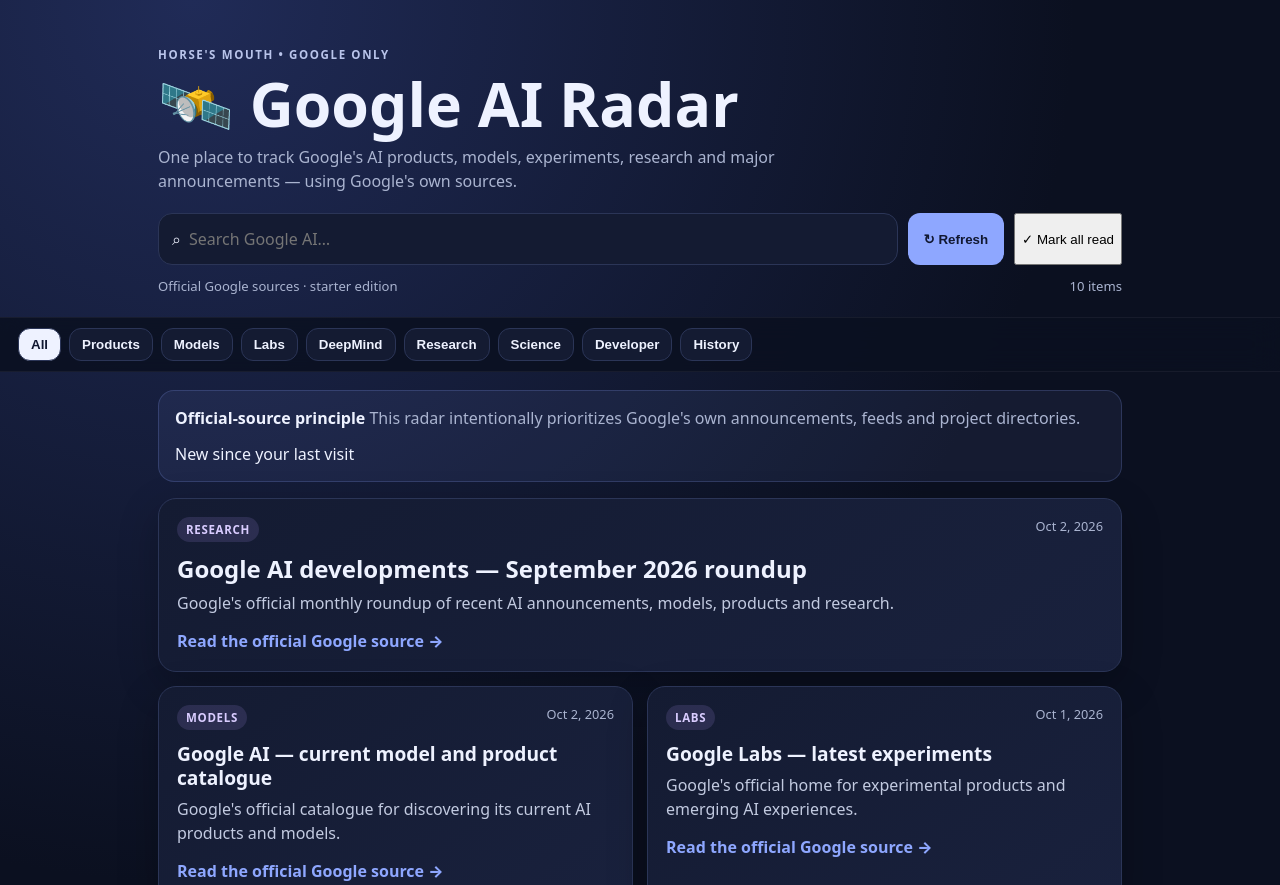
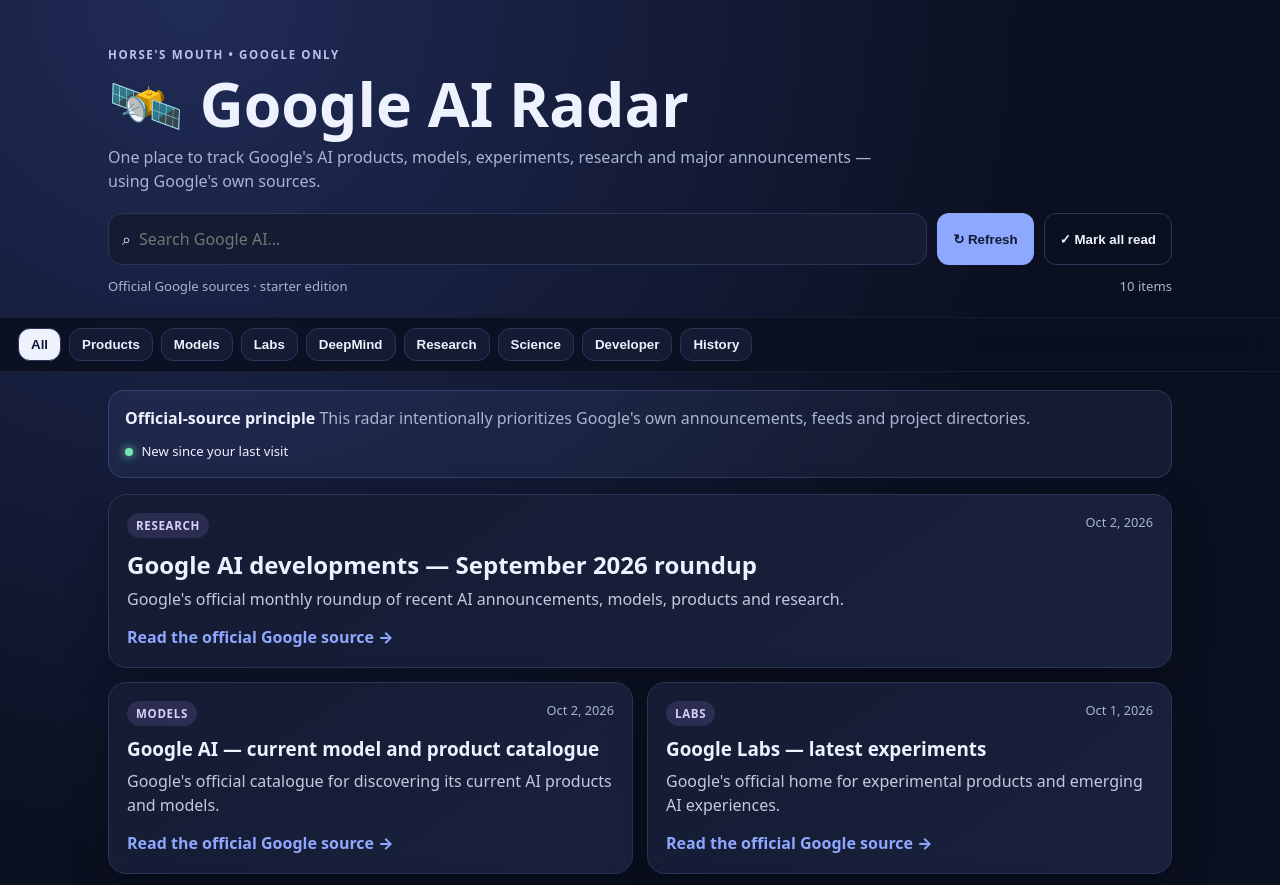
Before and after one commit to srbee/Google-AI-Radar, a plain HTML site: page index.html in a window 1280 px wide. Shown: the top 885 px of the page. Drawn offline with Linux system fonts and the light colour scheme.

Commit message:
Upgrade Google AI Radar

```diff
--- a/style.css
+++ b/style.css
@@ -1,10 +1,11 @@
-:root{--bg:#0b1020;--panel:#141b32;--panel2:#19213d;--text:#eef2ff;--muted:#aab4d0;--line:#2b3557;--accent:#8ea7ff;--accent2:#b79cff;--shadow:0 14px 40px rgba(0,0,0,.24)}
+:root{--bg:#0b1020;--panel:#141b32;--panel2:#19213d;--text:#eef2ff;--muted:#aab4d0;--line:#2b3557;--accent:#8ea7ff;--accent2:#b79cff;--new:#77e6b0;--shadow:0 14px 40px rgba(0,0,0,.24)}
 *{box-sizing:border-box}html{scroll-behavior:smooth}body{margin:0;background:radial-gradient(circle at 15% 0%,#202b57 0,#0b1020 40%);color:var(--text);font:16px/1.5 system-ui,-apple-system,Segoe UI,Roboto,sans-serif;min-height:100vh}
-.hero{padding:28px 18px 20px;max-width:1000px;margin:auto}.eyebrow{font-size:.72rem;letter-spacing:.14em;color:#b9c4ea;font-weight:700}.hero h1{font-size:clamp(2rem,8vw,3.8rem);line-height:1.02;margin:10px 0}.hero p{color:var(--muted);max-width:700px;margin:0 0 20px}
-.controls{display:flex;gap:10px;flex-wrap:wrap}.search{flex:1;min-width:220px;display:flex;align-items:center;gap:8px;background:var(--panel);border:1px solid var(--line);border-radius:14px;padding:0 13px}.search input{width:100%;padding:13px 0;border:0;outline:0;background:transparent;color:var(--text);font:inherit}.primary,.filters button{border:1px solid var(--line);background:var(--panel);color:var(--text);border-radius:12px;padding:11px 15px;font-weight:700;cursor:pointer}.primary{background:var(--accent);color:#111831;border-color:transparent}.meta{display:flex;justify-content:space-between;color:var(--muted);font-size:.82rem;margin-top:12px}
+.hero{padding:28px 18px 20px;max-width:1100px;margin:auto}.eyebrow{font-size:.72rem;letter-spacing:.14em;color:#b9c4ea;font-weight:700}.hero h1{font-size:clamp(2rem,8vw,3.8rem);line-height:1.02;margin:10px 0}.hero p{color:var(--muted);max-width:780px;margin:0 0 20px}
+.controls{display:flex;gap:10px;flex-wrap:wrap}.search{flex:1;min-width:220px;display:flex;align-items:center;gap:8px;background:var(--panel);border:1px solid var(--line);border-radius:14px;padding:0 13px}.search input{width:100%;padding:13px 0;border:0;outline:0;background:transparent;color:var(--text);font:inherit}.primary,.secondary,.filters button{border:1px solid var(--line);background:var(--panel);color:var(--text);border-radius:12px;padding:11px 15px;font-weight:700;cursor:pointer}.primary{background:var(--accent);color:#111831;border-color:transparent}.secondary{background:transparent}
+.meta{display:flex;justify-content:space-between;gap:12px;color:var(--muted);font-size:.82rem;margin-top:12px}
 .filters{position:sticky;top:0;z-index:5;display:flex;gap:8px;overflow:auto;padding:10px 18px;background:rgba(11,16,32,.88);backdrop-filter:blur(14px);border-block:1px solid rgba(255,255,255,.05)}.filters button{white-space:nowrap;padding:8px 12px}.filters button.active{background:var(--text);color:#111831}
-main{max-width:1000px;margin:auto;padding:18px}.notice{display:flex;gap:12px;flex-wrap:wrap;padding:15px 16px;background:rgba(142,167,255,.08);border:1px solid rgba(142,167,255,.2);border-radius:16px;margin-bottom:16px}.notice span{color:var(--muted)}
-.feed{display:grid;gap:14px}.card{background:linear-gradient(145deg,var(--panel),var(--panel2));border:1px solid var(--line);border-radius:18px;padding:18px;box-shadow:var(--shadow)}.topline{display:flex;justify-content:space-between;gap:12px;align-items:flex-start}.tag{display:inline-block;border-radius:999px;padding:4px 9px;background:rgba(183,156,255,.14);color:#d9ccff;font-size:.72rem;font-weight:800;text-transform:uppercase;letter-spacing:.06em}.date{color:var(--muted);font-size:.8rem;white-space:nowrap}.card h2{font-size:1.2rem;line-height:1.25;margin:12px 0 7px}.card p{color:#c2cae0;margin:0 0 14px}.card a{color:var(--accent);font-weight:800;text-decoration:none}.card a:hover{text-decoration:underline}
+main{max-width:1100px;margin:auto;padding:18px}.notice{display:flex;justify-content:space-between;gap:12px;flex-wrap:wrap;padding:15px 16px;background:rgba(142,167,255,.08);border:1px solid rgba(142,167,255,.2);border-radius:16px;margin-bottom:16px}.notice span{color:var(--muted)}.legend{font-size:.82rem;white-space:nowrap}.dot{display:inline-block;width:8px;height:8px;border-radius:50%;background:var(--new);box-shadow:0 0 10px var(--new);margin-right:5px}
+.feed{display:grid;gap:14px}.card{position:relative;background:linear-gradient(145deg,var(--panel),var(--panel2));border:1px solid var(--line);border-radius:18px;padding:18px;box-shadow:var(--shadow)}.card.is-new{border-color:rgba(119,230,176,.5)}.topline{display:flex;justify-content:space-between;gap:12px;align-items:flex-start}.tag{display:inline-block;border-radius:999px;padding:4px 9px;background:rgba(183,156,255,.14);color:#d9ccff;font-size:.72rem;font-weight:800;text-transform:uppercase;letter-spacing:.06em}.source{color:#9fb0d8;font-size:.74rem;margin-left:7px}.date{color:var(--muted);font-size:.8rem;white-space:nowrap}.newbadge{display:inline-block;color:#08251a;background:var(--new);font-size:.68rem;font-weight:900;border-radius:999px;padding:3px 7px;margin-left:7px}.card h2{font-size:1.18rem;line-height:1.25;margin:12px 0 7px}.card p{color:#c2cae0;margin:0 0 14px}.card a{color:var(--accent);font-weight:800;text-decoration:none}.card a:hover{text-decoration:underline}.updated{font-size:.72rem;color:var(--muted);margin-top:8px}
 .empty{padding:40px 18px;text-align:center;color:var(--muted);border:1px dashed var(--line);border-radius:18px}.error{color:#ffd4d4}
-footer{max-width:1000px;margin:30px auto;padding:22px 18px 40px;color:var(--muted);border-top:1px solid var(--line);font-size:.86rem}.links{display:flex;gap:15px;flex-wrap:wrap;margin-top:10px}.links a{color:var(--accent)}
+footer{max-width:1100px;margin:30px auto;padding:22px 18px 40px;color:var(--muted);border-top:1px solid var(--line);font-size:.86rem}.links{display:flex;gap:15px;flex-wrap:wrap;margin-top:10px}.links a{color:var(--accent)}
 @media(min-width:700px){.hero{padding-top:46px}.feed{grid-template-columns:repeat(2,minmax(0,1fr))}.card:first-child{grid-column:1/-1}.card:first-child h2{font-size:1.5rem}}
```
